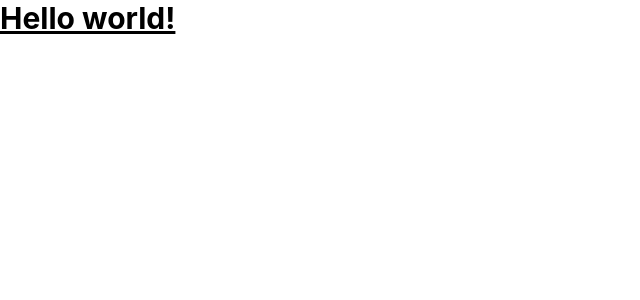
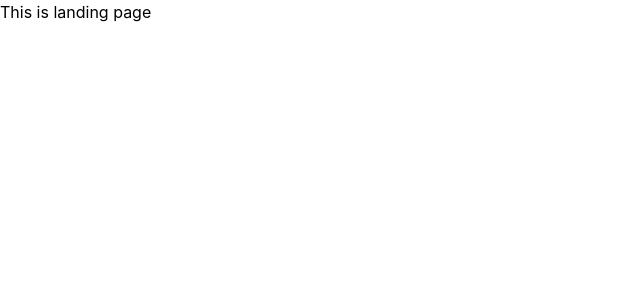
Before and after one commit to Mudasra/career-clarity-conversion-funnel, a React (Vite) app: page / in a window 1280 px wide. Shown: the top 300 px of the page, without its empty margins (0-640 px from the left). Built offline with nearby package versions, Linux system fonts and the light colour scheme.

Commit message:
Folder Structure

```diff
--- a/package.json
+++ b/package.json
@@ -13,6 +13,7 @@
     "@tailwindcss/vite": "^4.2.2",
     "react": "^19.1.1",
     "react-dom": "^19.1.1",
+    "react-router": "^7.13.2",
     "tailwindcss": "^4.2.2"
   },
   "devDependencies": {
--- a/src/App.jsx
+++ b/src/App.jsx
@@ -1,13 +1,12 @@
 
 import './App.css'
+import AppRouter from './routes/AppRouter'
 
 function App() {
 
   return (
  <div>
-   <h1 class="text-3xl font-bold underline">
-    Hello world!
-  </h1>
+   <AppRouter />
  </div>
   )
 }
--- /dev/null
+++ b/src/pages/LandingPage.jsx
@@ -0,0 +1,7 @@
+export default function LandingPage () {
+    return (
+        <div>
+            <h1>This is landing page</h1>
+        </div>
+    )
+}
--- /dev/null
+++ b/src/pages/ThankYouPage.jsx
@@ -0,0 +1,5 @@
+export default function ThankYouPage () {
+    return (
+        <h1>This is landing page</h1>
+    )
+}
--- /dev/null
+++ b/src/routes/AppRouter.jsx
@@ -0,0 +1,14 @@
+import { BrowserRouter, Route, Routes } from "react-router";
+import LandingPage from "../pages/LandingPage";
+import ThankYouPage from "../pages/ThankYouPage";
+
+export default function AppRouter () {
+    return (
+        <BrowserRouter>
+        <Routes>
+            <Route path="/" element={<LandingPage />} />
+            <Route path="/thank-you" element={<ThankYouPage />} />
+        </Routes>
+        </BrowserRouter>
+    )
+}
```
Also changed, not shown: src/pages/CallBookingPage/BookCallPage.jsx (added), 1 other file (tests, documents, lock files or other folders).
